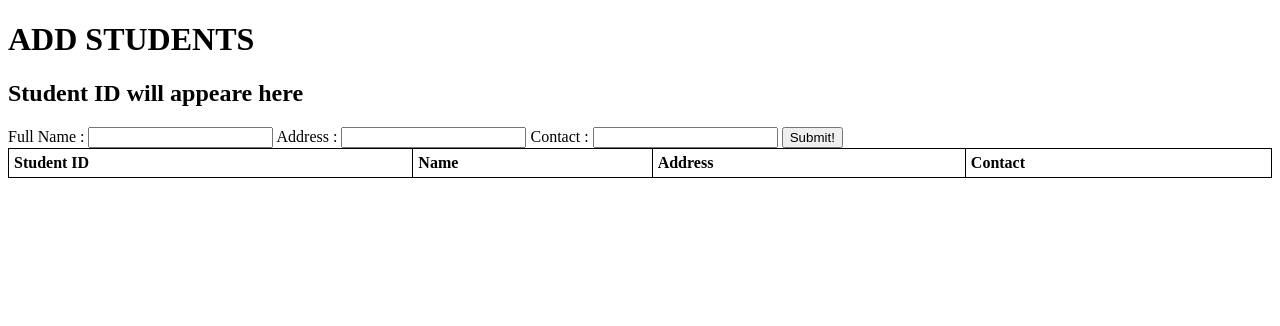
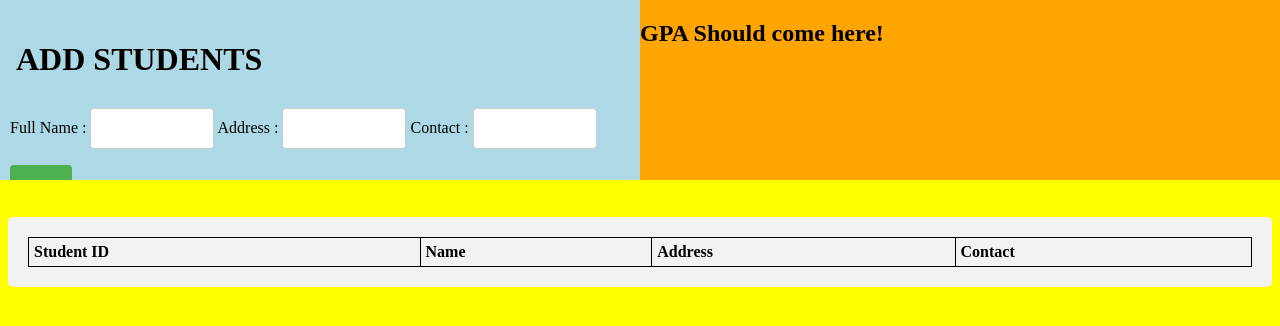
Before and after one commit to DumiduM/ajax-Student, a PHP site: page / in a window 1280 px wide. Shown: the top 326 px of the page. Run offline with PHP 8.4, Linux system fonts and the light colour scheme; data that the repository does not hold is empty.

Commit message:
gpa added

```diff
--- a/getStu.php
+++ b/getStu.php
@@ -19,7 +19,7 @@ th {text-align: left;}
 
 <?php
 include "config.php";
-$q = intval($_GET['q']);
+// $q = intval($_GET['q']);
 
 if (!$conn) {
     die('Could not connect: ' . mysqli_error($conn));
--- a/index.php
+++ b/index.php
@@ -2,20 +2,99 @@
 <html>
 <head>
 	<title>xx</title>
+
+
+	<style>
+	.gpa{
+		text-align: center;
+	}
+	.form{
+		align-content: center;
+		margin:10px 10px;
+	}
+	input[type=text], select {
+    width: 20%;
+    padding: 12px 20px;
+    margin: 8px 0;
+    display: inline-block;
+    border: 1px solid #ccc;
+    border-radius: 4px;
+    box-sizing: border-box;
+}
+
+input[type=submit] {
+    width: 10%;
+    background-color: #4CAF50;
+    color: white;
+    padding: 14px 20px;
+    margin: 8px 0;
+    border: none;
+    border-radius: 4px;
+    cursor: pointer;
+}
+
+input[type=submit]:hover {
+    background-color: #45a049;
+}
+
+		.split {
+  height: 20%;
+  width: 50%;
+  position: fixed;
+  z-index: 1;
+  top: 0;
+  overflow-x: hidden;
+  padding-top: 20px;
+}
+.table1 {
+    border-radius: 5px;
+    background-color: #f2f2f2;
+    padding: 20px;
+}
+
+/* Control the left side */
+.left {
+  left: 0;.
+  overflow-x: hidden;
+  background-color: lightblue;
+}
+
+/* Control the right side */
+.right {
+  right: 0;
+  overflow-x: hidden;
+  background-color: orange;
+
+}
+body{
+	background-color: yellow;
+}
+
+.bottom{
+	padding-top: 5%;
+	background-color: yellow;
+}
+
+	</style>
 </head>
 
 
 <body>
-<h1>ADD STUDENTS</h1>
+<div class="split left">
+	<div class="section" id="section">
+<h1>  ADD STUDENTS</h1>
 
-<div class="stuID"><h2>Student ID will appeare here</h2></div>
-<form action="" method="POST">
-	<span>Full Name : </span><input type="text" name="stuName">
-	<span>Address : </span><input type="text" name="stuAddress">
-	<span>Contact : </span><input type="text" name="stuContact">
+
+	<form action="" method="POST" class="form">
+		<span>Full Name : </span><input type="text" name="stuName" required>
+		<span>Address : </span><input type="text" name="stuAddress" required>
+		<span>Contact : </span><input type="text" name="stuContact" required>
 		<input type="submit" name="submitclick" value="Submit!" onclick="showStudents()">
 	</form>
-<script type="text/javascript">showStudents(str)</script>
+		<input type="button" name="submitclick" value="Submit!" onclick="showGrades()">
+</div>
+</div>
+
 <?php
 include 'config.php';
 
@@ -37,15 +116,22 @@ if(isset($_POST['submitclick'])){
 
 	if ($conn->query($sql) === TRUE) {
 	    $last_id = $conn->insert_id;
-	    echo "New record created successfully. Last inserted ID is: " . $last_id;
+	   // echo "New record created successfully. Last inserted ID is: " . $last_id;
 	}
 	else{
 		    echo "Error: " . $sql . "<br>" . $conn->error;
-	    echo "<script type='text/javascript'>alert('SQL FAIL');</script>";
+	   // echo "<script type='text/javascript'>alert('SQL FAIL');</script>";
 	}
 }
 ?>
-<div class="table1" id="table1"><?php
+<br><h2>
+<div class="split right" id="gpa" class="gpa">
+	GPA Should come here!
+</div></h2>
+
+<br><br><br><br><br><br>
+<div class="bottom">
+<div class="table1" id="table1" onclick="check(event)"><?php
 
 if (!$conn) {
     die('Could not connect: ' . mysqli_error($conn));
@@ -72,6 +158,7 @@ while($row = mysqli_fetch_array($result)) {
 echo "</table>";
 ?>
 </div>
+</div>
 <style>
 table {
     width: 100%;
@@ -87,7 +174,45 @@ th {text-align: left;}
 </style>
 
 <script>
+	function showGrades(str){
+		  if (window.XMLHttpRequest) {
+		    // code for IE7+, Firefox, Chrome, Opera, Safari
+		    xmlhttp=new XMLHttpRequest();
+		  } else { // code for IE6, IE5
+		    xmlhttp=new ActiveXObject("Microsoft.XMLHTTP");
+		  }
+		  xmlhttp.onreadystatechange=function() {
+		    if (this.readyState==4 && this.status==200) {
+		      document.getElementById("table1").innerHTML=this.responseText;
+		    }
+		  }
+		  xmlhttp.open("GET","getGrade.php?q="+str,true);
+		  xmlhttp.send();
+
+	}
+
+
+	function check(event){
+
+		 // alert(event.target.innerText); //current cell
+   		// alert(event.target.parentNode.innerText); //Current row.
+   		   if (window.XMLHttpRequest) {
+		    // code for IE7+, Firefox, Chrome, Opera, Safari
+		    xmlhttp=new XMLHttpRequest();
+		  } else { // code for IE6, IE5
+		    xmlhttp=new ActiveXObject("Microsoft.XMLHTTP");
+		  }
+		  xmlhttp.onreadystatechange=function() {
+		    if (this.readyState==4 && this.status==200) {
+		      document.getElementById("gpa").innerHTML=this.responseText;
+		    }
+		  }
+		  xmlhttp.open("GET","getGpa.php?q="+event.target.innerText,true);
+		  xmlhttp.send();
+			};
 	function showStudents(str) {
+
+			// alert("showStudents");
 		  if (window.XMLHttpRequest) {
 		    // code for IE7+, Firefox, Chrome, Opera, Safari
 		    xmlhttp=new XMLHttpRequest();
```
Also changed, not shown: getGpa.php (added, +29 -0 lines). Lines whose indentation alone changed are shown as unchanged.
